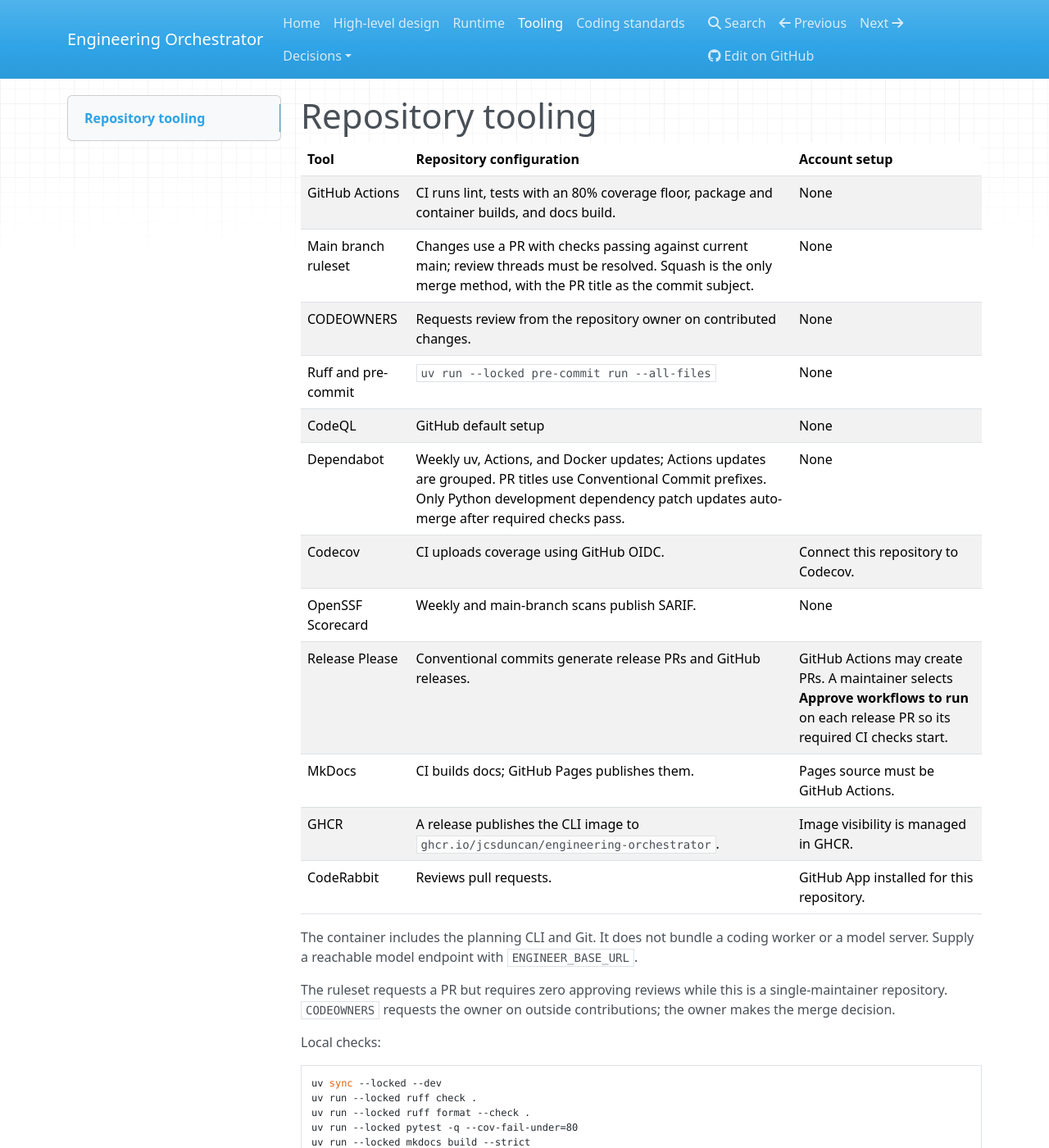
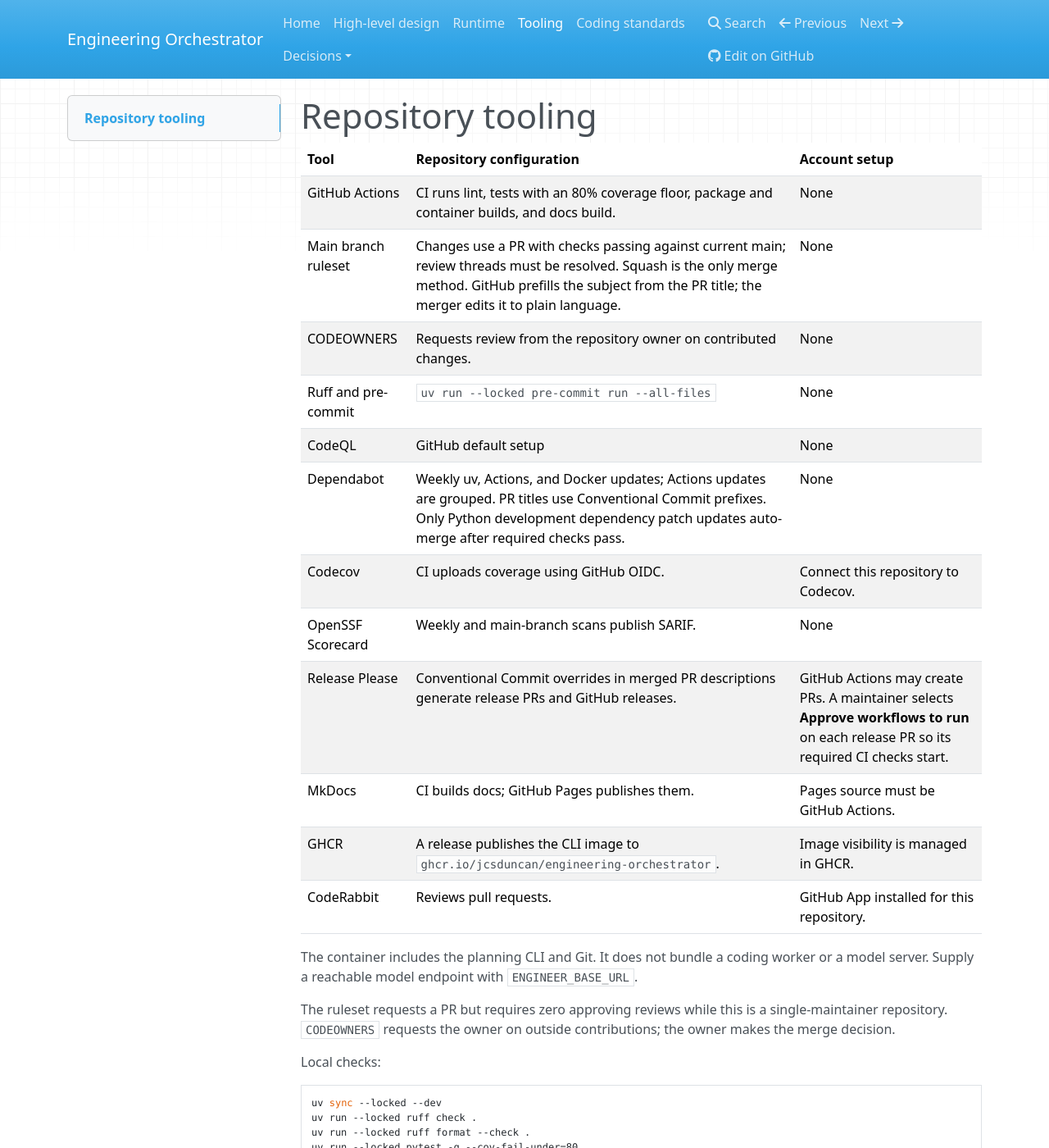
Before and after one commit to jcsduncan/engineering-orchestrator, an MkDocs documentation site: the page built from docs/tooling.md, in a window 1280 px wide and 1400 px high. Shown: the whole window at 82% size. Built offline with MkDocs 1.6.1, drawn with Linux system fonts in a browser that asks for light colours; nearby versions of some CDN libraries.

Commit message:
docs: clarify PR titles and squash subjects

```diff
--- a/docs/tooling.md
+++ b/docs/tooling.md
@@ -3,14 +3,14 @@
 | Tool | Repository configuration | Account setup |
 | --- | --- | --- |
 | GitHub Actions | CI runs lint, tests with an 80% coverage floor, package and container builds, and docs build. | None |
-| Main branch ruleset | Changes use a PR with checks passing against current main; review threads must be resolved. Squash is the only merge method, with the PR title as the commit subject. | None |
+| Main branch ruleset | Changes use a PR with checks passing against current main; review threads must be resolved. Squash is the only merge method. GitHub prefills the subject from the PR title; the merger edits it to plain language. | None |
 | CODEOWNERS | Requests review from the repository owner on contributed changes. | None |
 | Ruff and pre-commit | `uv run --locked pre-commit run --all-files` | None |
 | CodeQL | GitHub default setup | None |
 | Dependabot | Weekly uv, Actions, and Docker updates; Actions updates are grouped. PR titles use Conventional Commit prefixes. Only Python development dependency patch updates auto-merge after required checks pass. | None |
 | Codecov | CI uploads coverage using GitHub OIDC. | Connect this repository to Codecov. |
 | OpenSSF Scorecard | Weekly and main-branch scans publish SARIF. | None |
-| Release Please | Conventional commits generate release PRs and GitHub releases. | GitHub Actions may create PRs. A maintainer selects **Approve workflows to run** on each release PR so its required CI checks start. |
+| Release Please | Conventional Commit overrides in merged PR descriptions generate release PRs and GitHub releases. | GitHub Actions may create PRs. A maintainer selects **Approve workflows to run** on each release PR so its required CI checks start. |
 | MkDocs | CI builds docs; GitHub Pages publishes them. | Pages source must be GitHub Actions. |
 | GHCR | A release publishes the CLI image to `ghcr.io/jcsduncan/engineering-orchestrator`. | Image visibility is managed in GHCR. |
 | CodeRabbit | Reviews pull requests. | GitHub App installed for this repository. |
```
Also changed, not shown: CONTRIBUTING.md (+11 -1 lines).
